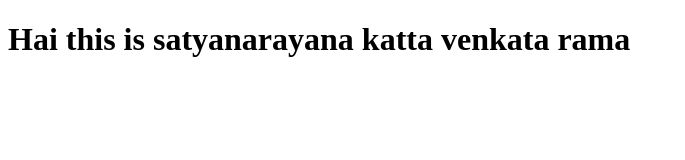
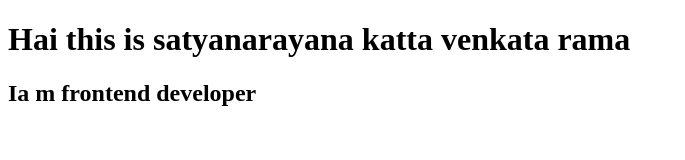
Before and after one commit to satya8096/mobaxexample, a plain HTML site: page index.html in a window 1280 px wide. Shown: the whole page, without its empty margins (0-685 px from the left). Drawn offline with Linux system fonts and the light colour scheme.

Commit message:
third commit

```diff
--- a/index.html
+++ b/index.html
@@ -7,5 +7,6 @@
 </head>
 <body>
     <h1>Hai this is satyanarayana katta venkata rama </h1>
+    <h2>Ia m frontend developer</h2>
 </body>
 </html>
```
